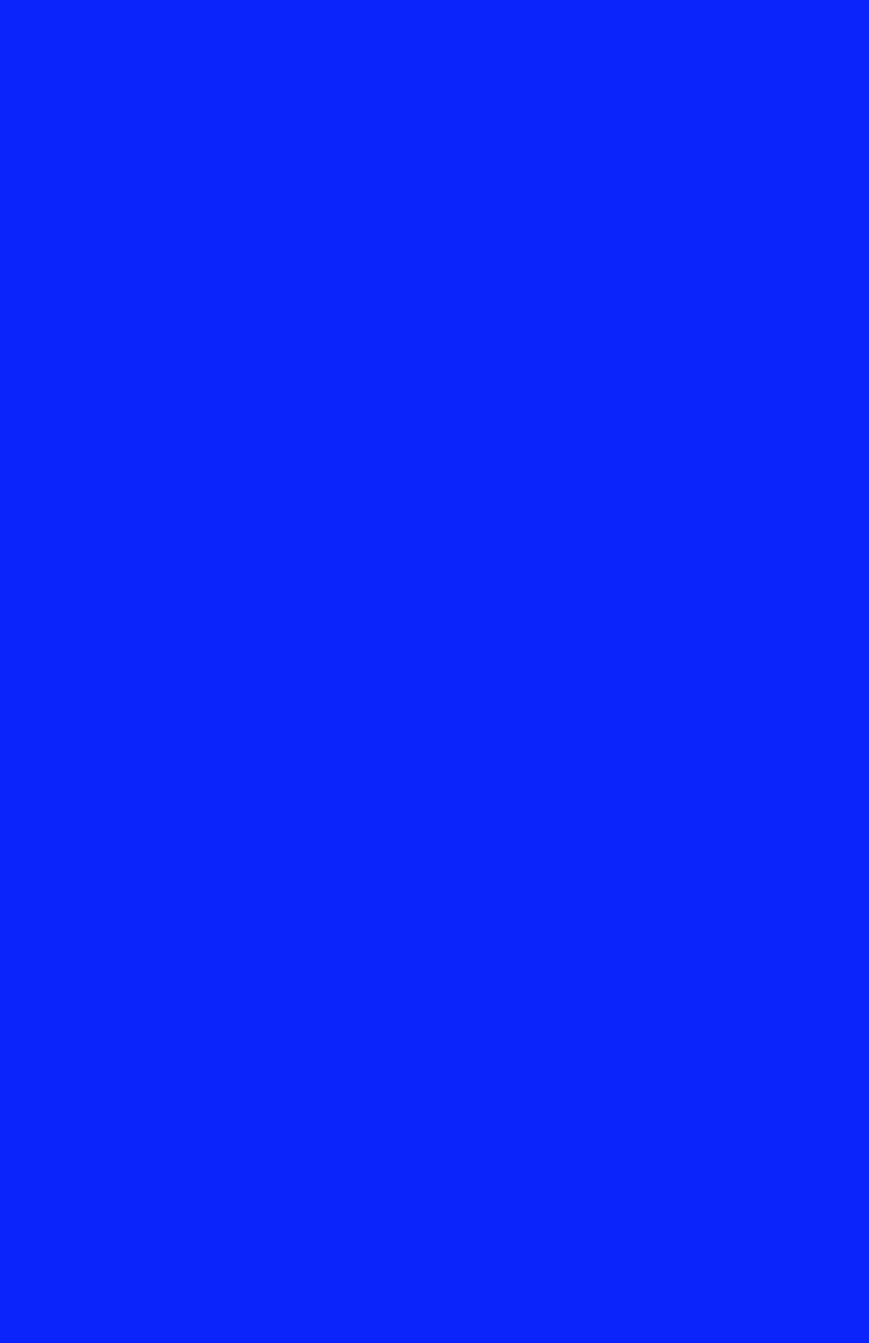
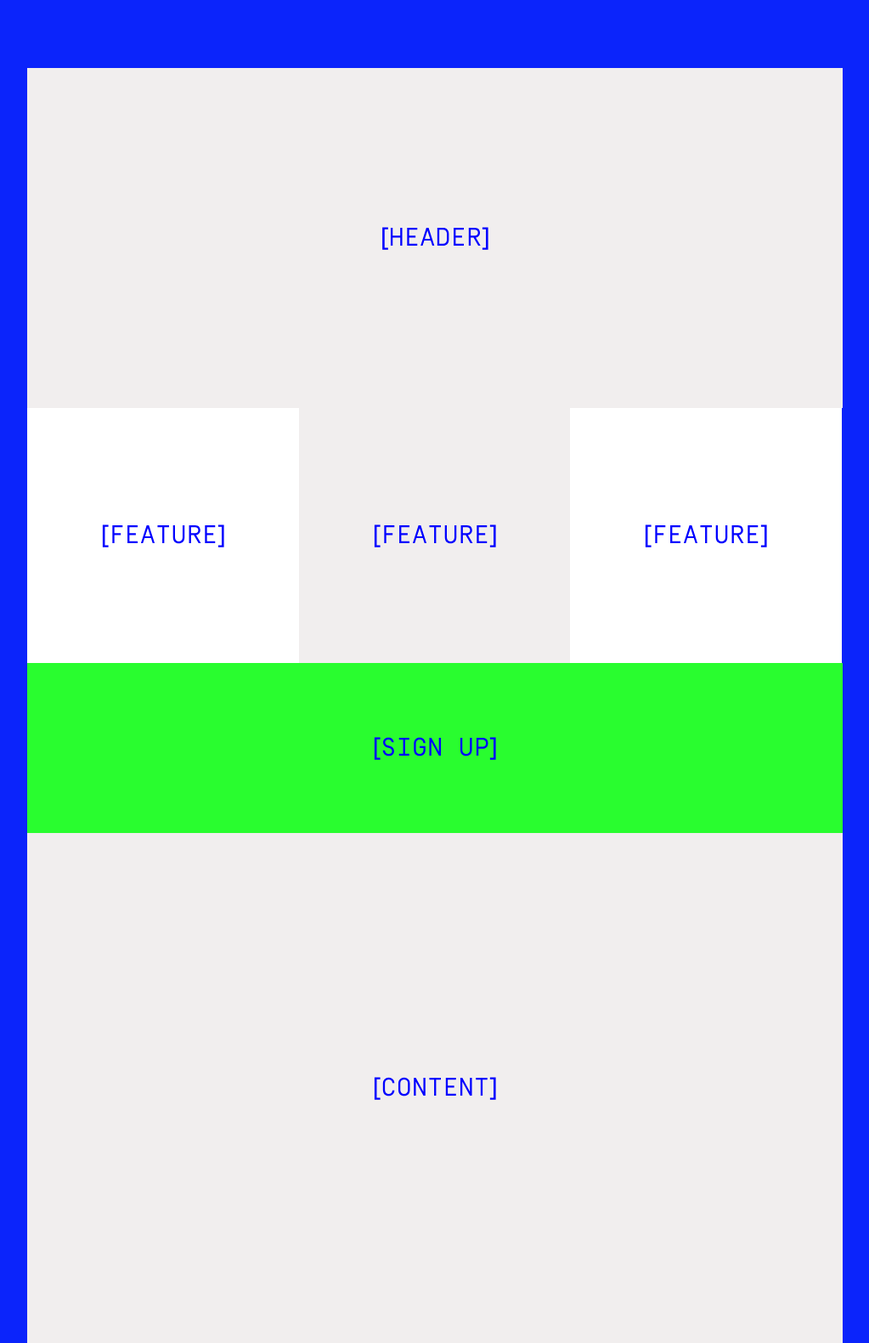
Before and after one commit to ruslankarim/mcs, a plain HTML site: page responsive-design/responsive.html in a window 1280 px wide. Shown: the whole page at 85% size, without its empty margins (128-1151 px from the left). Before the commit the page ends 800 px from the top, so only its background shows below. Drawn offline with Linux system fonts and the light colour scheme.

Commit message:
project-6 final

```diff
--- /dev/null
+++ b/project-6/styles.css
@@ -0,0 +1,78 @@
+* {
+    margin: 0;
+    padding: 0;
+    box-sizing: border-box;
+}
+
+header,
+footer {
+    height: 100px;
+    background: #0000FF;
+    font-family: 'Helvetica';
+    font-size: 25px;
+    color: #FFFFFF;
+    display: flex;
+    align-items: center;
+    justify-content: space-between;
+    padding: 0 33px 0 33px;
+}
+
+
+@media only screen and (min-width: 391px) {
+    .content {
+        display: grid;
+        grid-template-columns: 1fr 1fr;
+        gap: 20px;
+        padding: 100px;
+    }
+
+    .item {
+        font-size: 35px;
+    }
+}
+
+@media only screen and (max-width: 390px) {
+    .content {
+        display: flex;
+        flex-direction: column;
+        gap: 20px;
+        padding: 10px;
+    }
+}
+
+.item {
+    border: 5px solid #000000;
+    font-family: 'Helvetica';
+    font-size: 50px;
+    line-height: 57px;
+    display: flex;
+    align-items: center;
+    text-align: center;
+    padding: 55px;
+}
+
+@media only screen and (max-width: 864px) {
+
+    .content {
+        padding: 50px;
+    }
+
+    .item {
+        font-size: 25px;
+        padding: 25px;
+    }
+
+}
+
+@media only screen and (max-width: 540px) {
+
+    .content {
+        padding: 25px;
+    }
+
+    .item {
+        font-size: 25px;
+        padding: 15px;
+    }
+
+}
--- a/responsive-design/responsive.html
+++ b/responsive-design/responsive.html
@@ -1,12 +1,36 @@
 <!DOCTYPE html>
 <html lang="en">
-  <head>
-    <meta charset="UTF-8"/>
+
+<head>
+    <meta charset="UTF-8" />
     <meta name="viewport" content="width=device-width, initial-scale=1">
     <title>Респонсивный дизайн</title>
-    <link rel="stylesheet" href="styles.css"/>
-  </head>
-  <body>
-    <!-- Тут ничего нет -->
-  </body>
+    <link rel="stylesheet" href="styles.css" />
+    <meta name="viewport" content="width=device-width, initial-scale=1.0, maximum-scale=1.0" />
+</head>
+
+<body>
+    <div class="page">
+        <div class="section menu"></div>
+        <div class="section header">
+            <img src="images/header.svg" />
+        </div>
+        <div class="section content">
+            <img src="images/content.svg" />
+        </div>
+        <div class="section sign_up">
+            <img src="images/sign_up.svg" />
+        </div>
+        <div class="section feature-1">
+            <img src="images/feature.svg" />
+        </div>
+        <div class="section feature-2">
+            <img src="images/feature.svg" />
+        </div>
+        <div class="section feature-3">
+            <img src="images/feature.svg" />
+        </div>
+    </div>
+</body>
+
 </html>
--- a/responsive-design/styles.css
+++ b/responsive-design/styles.css
@@ -27,3 +27,92 @@
         /* Синий */
     }
 }
+
+.page {
+    display: flex;
+    flex-wrap: wrap;
+}
+
+.section {
+    width: 100%;
+    height: 300px;
+    display: flex;
+    justify-content: center;
+    align-items: center;
+}
+
+.menu {
+    background-color: #0b24fb;
+    height: 80px;
+}
+
+.header {
+    background-color: #f1eeee;
+}
+
+.content {
+    background-color: #ffffff;
+    height: 600px;
+}
+
+.sign_up {
+    background-color: #29fd2f;
+}
+
+.feature-1 {
+    background-color: #ffffff;
+}
+
+.feature-2 {
+    background-color: #f1eeee;
+}
+
+.feature-3 {
+    background-color: #29fd2f;
+}
+
+@media only screen and (min-width: 401px) and (max-width: 960px) {
+
+    .sign_up,
+    .feature-1,
+    .feature-2,
+    .feature-3 {
+        width: 50%;
+    }
+}
+
+/* Макет для десктопов */
+@media only screen and (min-width: 961px) {
+    .page {
+        width: 960px;
+        margin: 0 auto;
+    }
+
+    .feature-1,
+    .feature-2,
+    .feature-3 {
+        width: 33.3%;
+    }
+
+    .header {
+        height: 400px;
+    }
+}
+
+.content {
+    background-color: #f1eeee;
+    height: 600px;
+}
+
+.feature-3 {
+    background-color: #ffffff;
+}
+
+.sign_up {
+    height: 200px;
+    order: 1;
+}
+
+.content {
+    order: 2;
+}
```
Also changed, not shown: project-6/index.html (added, +29 -0 lines), 2 other files.
